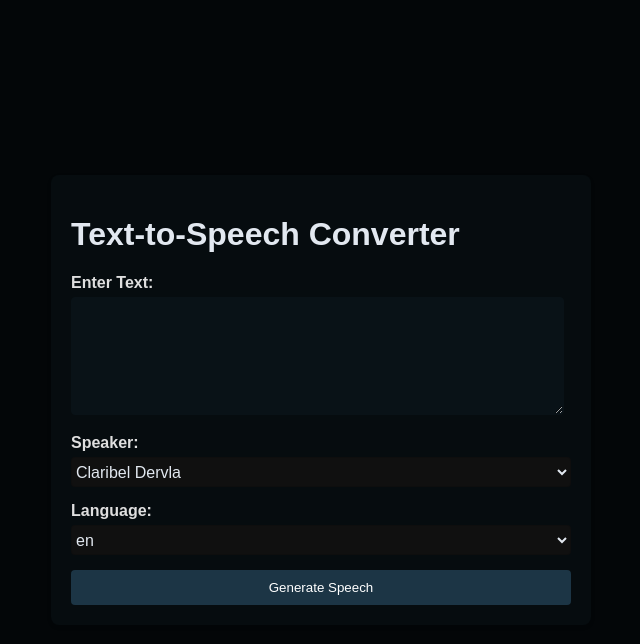
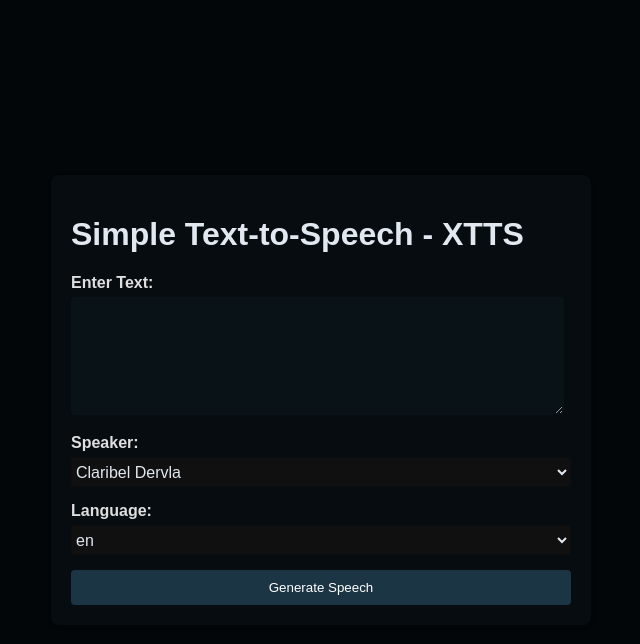
Before and after one commit to artpedro/simple_tts_app, a Flask app: page / in a window 1280 px wide. Shown: the top 644 px of the page, without its empty margins (319-959 px from the left). Run offline with Flask 3, Linux system fonts and the light colour scheme.

Commit message:
Refac: name changed

```diff
--- a/templates/index.html
+++ b/templates/index.html
@@ -3,7 +3,7 @@
 <head>
     <meta charset="UTF-8">
     <meta name="viewport" content="width=device-width, initial-scale=1.0">
-    <title>TTS Prototype</title>
+    <title>TTS</title>
     <link rel="stylesheet" href="/static/styles/main.css">
     <style>
         /* Add loading spinner styles */
@@ -31,7 +31,7 @@
 </head>
 <body>
     <div class="container">
-        <h1>Text-to-Speech Converter</h1>
+        <h1>Simple Text-to-Speech - XTTS</h1>
 
         <form id="ttsForm">
             <div class="form-group">
```
